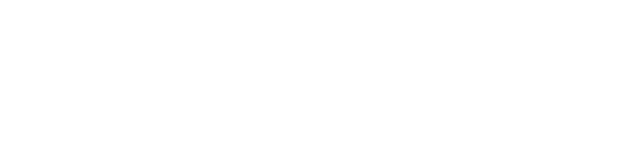
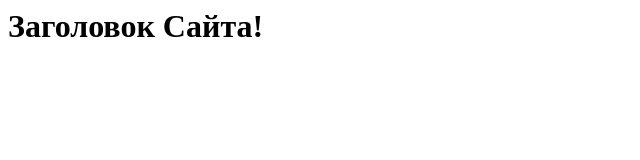
Before and after one commit to Stalkiesss/Tutorial, a plain HTML site: page index.html in a window 1280 px wide. Shown: the whole page, without its empty margins (0-640 px from the left). Drawn offline with Linux system fonts and the light colour scheme.

Commit message:
Made some changes

```diff
--- a/index.html
+++ b/index.html
@@ -1,10 +1,11 @@
 <html>
 
 	<head>
-
+		<meta charset="UTF-8">
+		<title>Название сайта!</title>
 	</head>
 
 	<body>
-
+		<h1>Заголовок Сайта!</h1>
 	<body>
 </html>
```
